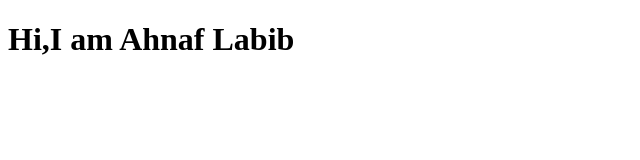
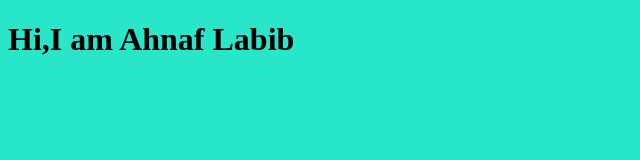
Before and after one commit to ahnaflabib/ahnaflabib.github.io, a plain HTML site: page index.html in a window 1280 px wide. Shown: the whole page, without its empty margins (0-640 px from the left). Drawn offline with Linux system fonts and the light colour scheme.

Commit message:
index.html

```diff
--- a/index.html
+++ b/index.html
@@ -3,6 +3,11 @@
   <head>
     <meta charset="utf-8">
     <title>Ahnaf Labib</title>
+    <style>
+      body {
+        background-color:rgb(39, 230, 201);
+      }
+    </style>
   </head>
   <body>
 
```
